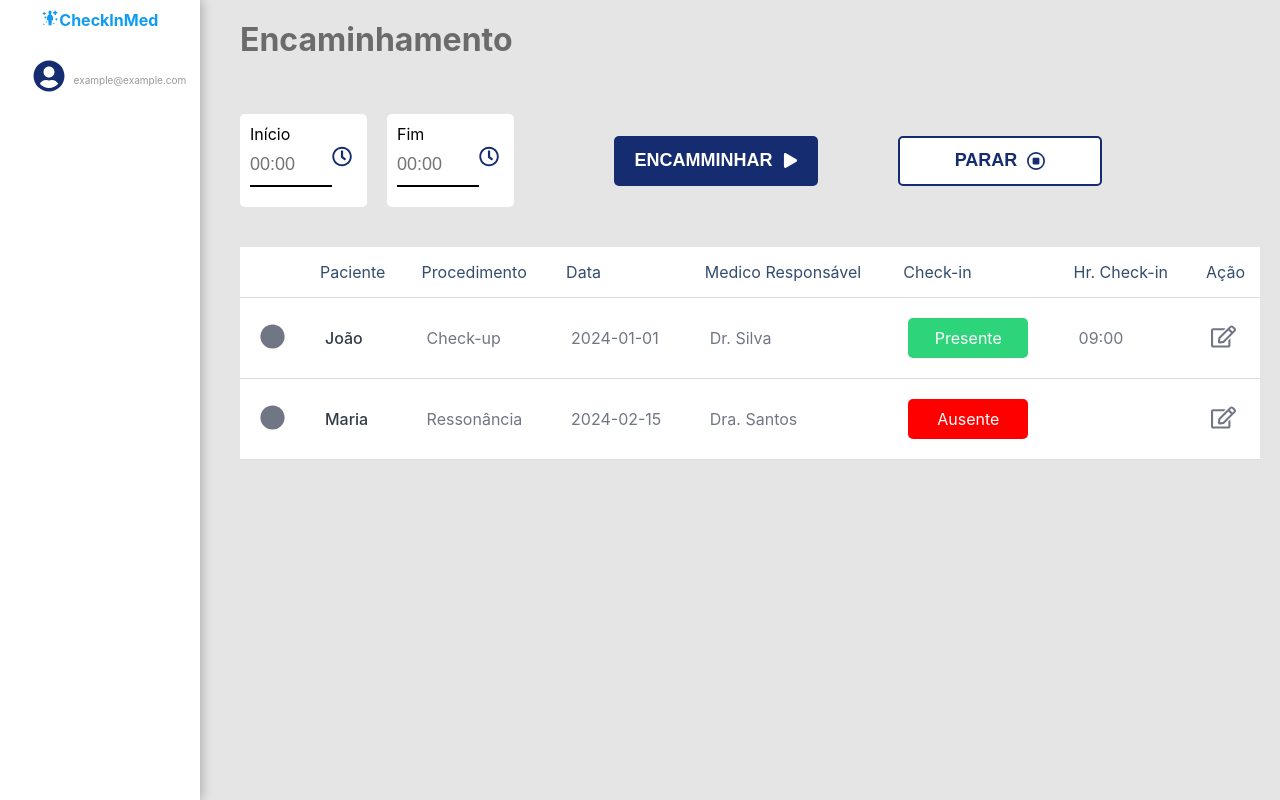
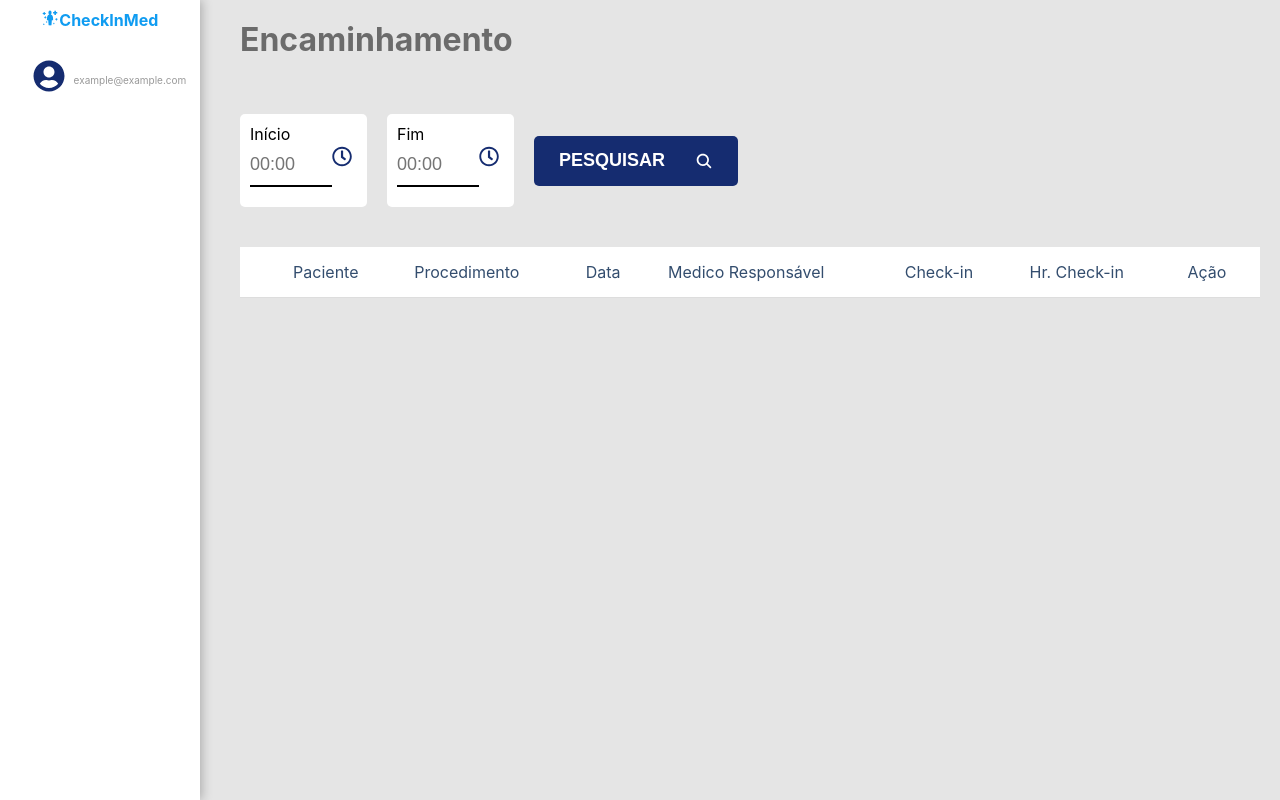
Before and after one commit to DoTTa0/TCC, a React (Vite) app in the folder client/: page /referral in a window 1280 px wide. Built offline with nearby package versions, Linux system fonts and the light colour scheme.

Commit message:
feat: referral lógica

```diff
--- a/client/src/components/ButtonComponent/index.tsx
+++ b/client/src/components/ButtonComponent/index.tsx
@@ -5,13 +5,14 @@ interface ButtonComponentProps {
     text: string;
     icon?: React.ReactNode;
     onClick?: () => void;
+    disable?: boolean;
   }
 
-const ButtonComponent: React.FC<ButtonComponentProps> = ({ text, icon = null, onClick }) => {
+const ButtonComponent: React.FC<ButtonComponentProps> = ({ text, icon = null, onClick, disable = false }) => {
 
     return (
         <>
-            <Button onClick={onClick}>
+            <Button onClick={onClick} disabled={disable}>
                 {text} {icon === null ? '' : <> &nbsp; &nbsp; &nbsp; {icon} </>}
             </Button>
         </>
--- a/client/src/components/ButtonComponent/styles.ts
+++ b/client/src/components/ButtonComponent/styles.ts
@@ -20,4 +20,9 @@ export const Button = styled.button`
     &:hover {
         background-color: #109CF1;
     }
+
+    &:disabled {
+        background-color: grey;
+        cursor: not-allowed;
+    }
 `
--- /dev/null
+++ b/client/src/interfaces/Request/IReferralRequest.ts
@@ -0,0 +1,5 @@
+export default interface IReferralRequest {
+    startDate: Date;
+    endDate: Date;
+    nurseId: number;
+}
--- a/client/src/pages/MedicalProcedures/index.tsx
+++ b/client/src/pages/MedicalProcedures/index.tsx
@@ -8,7 +8,7 @@ import { useEffect, useState } from "react";
 import { format } from "date-fns";
 
   // eslint-disable-next-line @typescript-eslint/no-unused-vars
-  interface ListMedicalProcedures {
+  export interface ListMedicalProcedures {
     sectionColor: string;
     patientName: string;
     medicalProcedureName: string;
--- a/client/src/pages/Referral/index.tsx
+++ b/client/src/pages/Referral/index.tsx
@@ -1,51 +1,155 @@
-import { useState } from "react";
+import { Dispatch, useState } from "react";
 import MedicalProcedureTableComponent from "../../components/MedicalProcedureTableComponent";
 import TitleComponent from "../../components/TitleComponent";
 import { DivTime, ReferralButton, ReferralMain, StopButton, TimeInput, TimeLabel, TimePickerContainer } from "./styles";
 import { FaPlay, FaRegClock } from "react-icons/fa";
 import { FaRegCircleStop } from "react-icons/fa6";
+import api from "../../services/api";
+import { format } from "date-fns";
+import { ListMedicalProcedures } from "../MedicalProcedures";
+import ButtonComponent from "../../components/ButtonComponent";
+import { IoSearch } from "react-icons/io5";
+import IReferralRequest from "../../interfaces/Request/IReferralRequest";
 
-const data = [
-    {
-        sectionColor: 'Consulta',
-        patientName: 'João',
-        medicalProcedureName: 'Check-up',
-        procedureDate: '2024-01-01',
-        doctorName: 'Dr. Silva',
-        checkin: true,
-        checkinTime: '09:00',
-        medicalProcedureId: 'Editar'
-    },
-    {
-      'sectionColor': 'Exame',
-      'patientName': 'Maria',
-      'medicalProcedureName': 'Ressonância',
-      'procedureDate': '2024-02-15',
-      'doctorName': 'Dra. Santos',
-      'checkin': false,
-      'checkinTime': '',
-      'medicalProcedureId': 'Excluir'
-    },
-    // Adicione mais objetos conforme necessário
-  ];
 
 const ReferralPage = () => {
-    const [selectedTime, setSelectedTime] = useState<string>('');
+    const getJobLocalStorage = (): boolean => {
+        const flagJob = localStorage.getItem('job');
 
-    const handleTimeChange = (e: React.ChangeEvent<HTMLInputElement>) => {
-      setSelectedTime(e.target.value);
+        if (flagJob === undefined || flagJob === null || flagJob === 'false') return false;
+
+        return true;
+    }
+
+    const [selectedTimeStart, setSelectedTimeStart] = useState<string>('');
+    const [selectedTimeEnd, setSelectedTimeEnd] = useState<string>('');
+    const [listAll, setListAll] = useState<ListMedicalProcedures[]>([]);
+    const [nurseId] = useState(Number(localStorage.getItem('id')));
+    const [startDate, setStartDate] = useState<Date>();
+    const [endDate, setEndDate] = useState<Date>();
+    const [job, setJob] = useState(getJobLocalStorage());
+    // const [intervalId, setIntervalId] = useState(0);
+    // const [timeoutId, setTimeoutId] = useState(0);
+
+
+    const callListAll = async () => {
+        if (!(startDate instanceof Date) && !(endDate instanceof Date)) return alert('Selecione um horário válido.');
+        if (startDate && endDate && startDate > endDate ) return alert('Selecione um horário de início maior que o de final.');
+
+        const allMedicalProcedures = await api.post('referral/search', createRequest())
+            .then(success => success)
+            .catch(error => error.response)
+            .then(response => response);
+
+        // eslint-disable-next-line @typescript-eslint/no-explicit-any
+        const response: ListMedicalProcedures[] = allMedicalProcedures.data.map((item: any) => {
+            const res = {
+                sectionColor: item.medicalProcedureType.medicalProcedureSection.color,
+                patientName: item.patient.name,
+                medicalProcedureName: item.medicalProcedureType.name,
+                procedureDate: format(item.procedureDate, 'dd/MM/yyyy'),
+                doctorName: item.doctor.name,
+                checkin: item.checkin,
+                checkinTime: item.checkinTime !== null ? format(new Date(item.checkinTime), 'HH:mm') : null,
+                medicalProcedureId: item.id
+            } as ListMedicalProcedures;
+            return res;
+        })
+
+        setListAll(response)
+    }
+
+    const handleGenerateDate = (value: string, setValue: Dispatch<React.SetStateAction<string>>, setDate: Dispatch<React.SetStateAction<Date | undefined>>): Date => {
+      const [hours, minutes] = value.split(':').map(Number);
+      const date = new Date();
+      date.setHours(hours - 3);
+      date.setMinutes(minutes);
+      date.setSeconds(0);
+
+      setValue(value);
+      setDate(date);
+
+
+      return date;
     };
 
-    // eslint-disable-next-line @typescript-eslint/no-unused-vars
-    const handleGenerateDate = () => {
-      const [hours, minutes] = selectedTime.split(':').map(Number);
-      const date = new Date();
-      date.setHours(hours);
-      date.setMinutes(minutes);
-      date.setSeconds(0)
-      // Aqui você pode fazer o que quiser com o objeto de data gerado
-      console.log('Data gerada:', date);
-    };
+    const createRequest = (): IReferralRequest => {
+        return {
+            nurseId,
+            startDate,
+            endDate
+
+        } as IReferralRequest;
+    }
+
+    const handleButton = async () => {
+        await callListAll();
+    }
+
+    const handleJob = (status: boolean) => {
+        setJob(status);
+
+        if(status) return startJob();
+
+        else return stopJob();
+    }
+
+    const startJob = () => {
+        const getEnd = endDate ? endDate.getTime() : 0;
+        const getStart = startDate ? startDate.getTime() : 0;
+
+        const timeout = getEnd - getStart;
+
+        const interval = setInterval(async () => {
+            await callListJob();
+            await callListAll();
+        }, 1 * 60 * 1000); // 5 minutos
+        const timeoutInterval = setTimeout(() => {
+            clearInterval(interval);
+            console.log('Job encerrado.');
+        }, timeout);
+
+        // setIntervalId(interval);
+        // setTimeoutId(timeoutInterval);
+
+        localStorage.setItem('intervalId', String(interval));
+        localStorage.setItem('timeoutId', String(timeoutInterval));
+        localStorage.setItem('job', 'true');
+        localStorage.setItem('selectedTimeStart', selectedTimeStart);
+        localStorage.setItem('selectedTimeEnd', selectedTimeEnd);
+        localStorage.setItem('startDate', String(startDate));
+        localStorage.setItem('endDate', String(endDate));
+    }
+
+    const stopJob = () => {
+        clearInterval(Number(localStorage.getItem('intervalId')));
+        clearTimeout(Number(localStorage.getItem('timeoutId')));
+
+        localStorage.removeItem('intervalId');
+        localStorage.removeItem('timeoutId');
+        localStorage.removeItem('job');
+        localStorage.removeItem('selectedTimeStart');
+        localStorage.removeItem('selectedTimeEnd');
+        localStorage.removeItem('startDate');
+        localStorage.removeItem('endDate');
+
+        setSelectedTimeStart('');
+        setSelectedTimeEnd('');
+        setStartDate(undefined);
+        setEndDate(undefined);
+        setListAll([]);
+
+    }
+
+
+    const callListJob = async () => {
+        const response = await api.post('referral/referralByCheckin', createRequest())
+            .then(success => success)
+            .catch(error => error.response)
+            .then(response => response);
+
+        console.log(response);
+    }
 
     return (
         <div className="page">
@@ -56,10 +160,11 @@ const ReferralPage = () => {
                         <TimeInput
                             mask="99:99"
                             maskChar="_"
-                            value={selectedTime}
-                            onChange={handleTimeChange}
+                            value={selectedTimeStart}
+                            onChange={(e) => handleGenerateDate(e.target.value, setSelectedTimeStart, setStartDate)}
                             placeholder="00:00"
                             required={true}
+                            disabled={job}
                         />
                         <TimeLabel>Início</TimeLabel>
                         <FaRegClock color="#152C70" fontSize={25}/>
@@ -68,19 +173,28 @@ const ReferralPage = () => {
                         <TimeInput
                             mask="99:99"
                             maskChar="_"
-                            value={selectedTime}
-                            onChange={handleTimeChange}
+                            value={selectedTimeEnd}
+                            onChange={(e) => handleGenerateDate(e.target.value, setSelectedTimeEnd, setEndDate)}
                             placeholder="00:00"
                             required={true}
+                            disabled={job}
                         />
                         <TimeLabel>Fim</TimeLabel>
                         <FaRegClock color="#152C70" fontSize={25}/>
                     </DivTime>
 
-                    <ReferralButton>Encamminhar &nbsp; <FaPlay fontSize={15}/> </ReferralButton>
-                    <StopButton>Parar &nbsp; <FaRegCircleStop /></StopButton>
+                    <ButtonComponent disable={job} icon={<IoSearch />} text='Pesquisar' onClick={async () => await handleButton()}/>
+
+
+                    {listAll.length > 0 &&
+                        <>
+                            {!job && <ReferralButton onClick={() => handleJob(true)}>Encamminhar &nbsp; <FaPlay fontSize={15}/> </ReferralButton>}
+                            {job && <StopButton onClick={() => handleJob(false)}>Parar &nbsp; <FaRegCircleStop /></StopButton>}
+                        </>
+
+                    }
                 </TimePickerContainer>
-                <MedicalProcedureTableComponent data={data} />
+                <MedicalProcedureTableComponent data={listAll} />
             </ReferralMain>
         </div>
     );
--- a/client/src/pages/Referral/styles.ts
+++ b/client/src/pages/Referral/styles.ts
@@ -105,8 +105,8 @@ export const StopButton = styled.button`
     margin-left: 80px;
 
     &:hover {
-        background-color: #152C70;
-
+        background-color: red;
+        border: 2px solid red;
         color: white;
     }
 `
```
